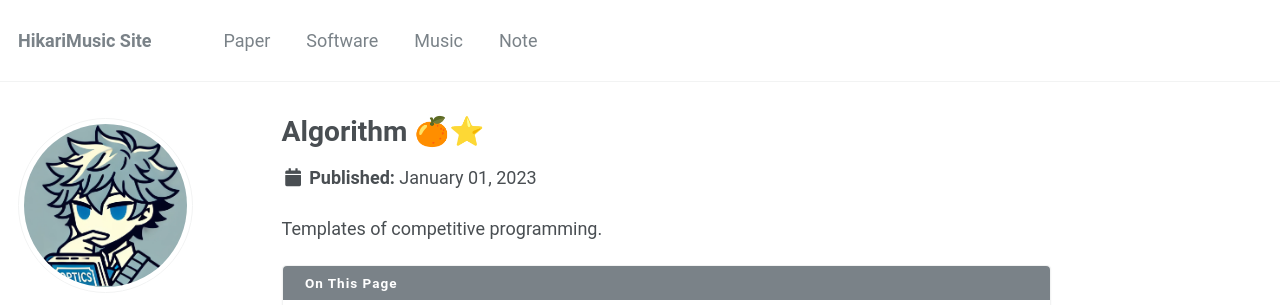
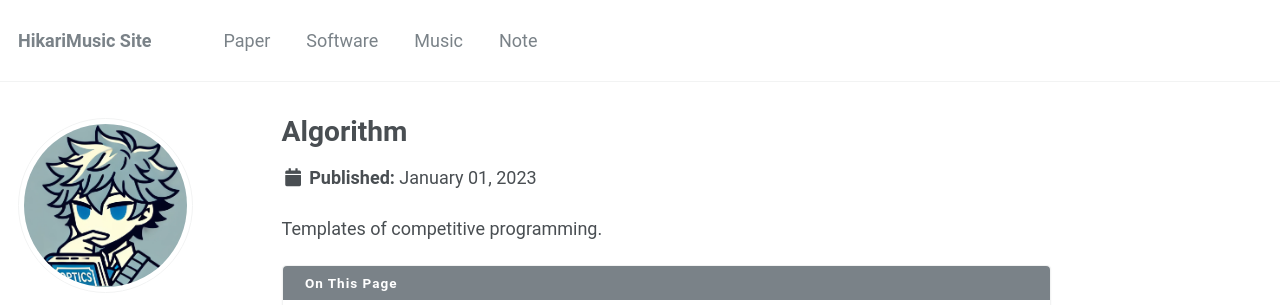
Before and after one commit to hikarimusic/hikarimusic.github.io, a Jekyll site: the page built from _note/algorithm.md, in a window 1280 px wide and 900 px high. Shown: the top 305 px of the window. Built offline with Jekyll 4.4.1, drawn with Linux system fonts in a browser that asks for light colours; some web fonts are replaced.

```diff
--- a/_note/algorithm.md
+++ b/_note/algorithm.md
@@ -1,5 +1,5 @@
 ---
-title: 'Algorithm 🍊⭐'
+title: 'Algorithm'
 date: 2023-01-01
 permalink: /note/algorithm
 tags:
```
